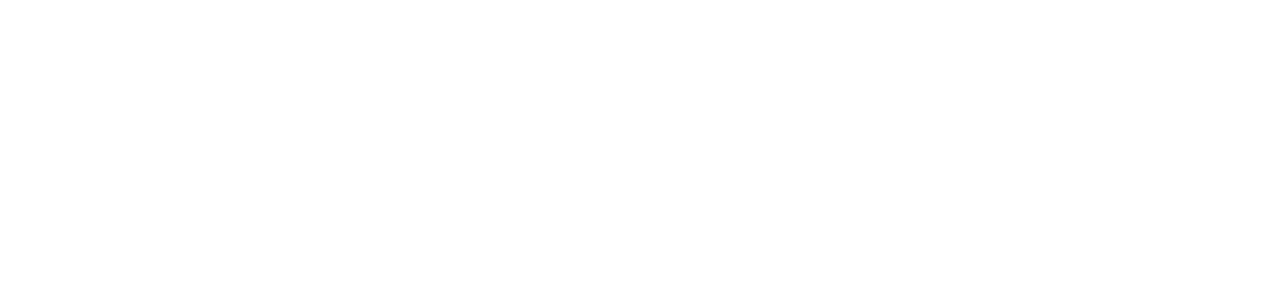
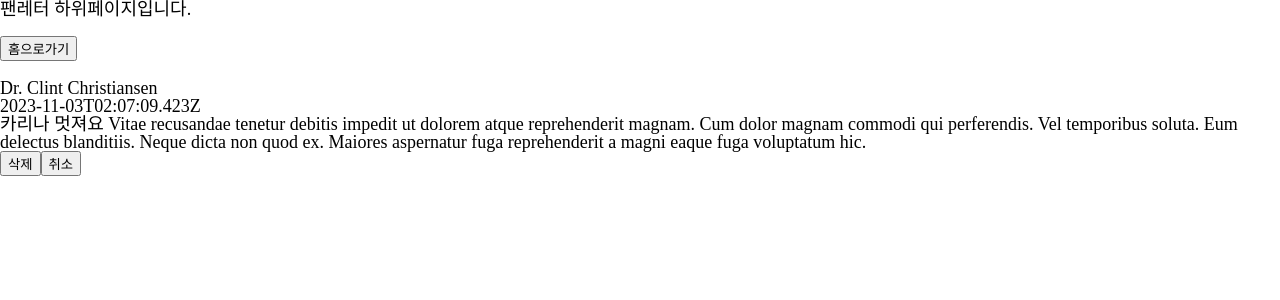
Before and after one commit to dpwl032/thunk-fanLetter-project, a React (Create React App) app: page /navi/1 in a window 1280 px wide. Before the commit this address had no page. Shown: the top 300 px of the page. Built offline with nearby package versions, Linux system fonts and the light colour scheme.

Commit message:
상세페이지 구현중 / id값 오류

```diff
--- a/src/Pages/Detail.jsx
+++ b/src/Pages/Detail.jsx
@@ -1,13 +1,39 @@
 import React from "react";
+import { useParams } from "react-router-dom";
+import { fakeData } from "shared/DummyData";
+import { Link } from "react-router-dom";
 
 function Detail(props) {
+  const params = useParams();
   // console.log(JSON.parse(localStorage.getItem("카리나")));
 
-  const a = JSON.parse(localStorage.getItem("카리나"));
-  const b = JSON.parse(localStorage.getItem("윈터"));
-  const c = JSON.parse(localStorage.getItem("지젤"));
-  console.log(props);
-  return <div></div>;
+  // const a = JSON.parse(localStorage.getItem("카리나"));
+  // const b = JSON.parse(localStorage.getItem("윈터"));
+  // const c = JSON.parse(localStorage.getItem("지젤"));
+
+  //넘겨오는 id와 fakeData에서 일치한 것만 보여주기
+  const foundLetter = fakeData.find((letter) => {
+    return letter.id === params.id;
+  });
+  console.log(foundLetter);
+  return (
+    <>
+      <div>팬레터 하위페이지입니다.</div>
+      <br />
+
+      <Link to="/">
+        <button>홈으로가기</button>
+      </Link>
+
+      <br />
+      <br />
+      <p>{foundLetter.nickname}</p>
+      <p>{foundLetter.createdAt}</p>
+      <p>{foundLetter.content}</p>
+      <button>삭제</button>
+      <button>취소</button>
+    </>
+  );
 }
 
 export default Detail;
--- a/src/Pages/Home.jsx
+++ b/src/Pages/Home.jsx
@@ -1,9 +1,6 @@
 import React, { useState } from "react";
 import { fakeData } from "shared/DummyData";
-import styled from "styled-components";
-import Detail from "./Detail";
-import Form from "components/Form";
-import Item from "components/Item";
+import { Link } from "react-router-dom";
 
 function Home() {
   const [name, setName] = useState("카리나");
@@ -22,8 +19,6 @@
 
   return (
     <>
-      <Detail>
-        {" "}
       <div>
         <button
           onClick={(e) => {
@@ -66,7 +61,10 @@
           닝닝
         </button>
       </div>
-      </Detail>
+
+      <Link to={`/detail`}>
+        <span style={{ cursor: "pointer" }}>➡️ Go to: </span>
+      </Link>
     </>
   );
 }
--- a/src/components/GlobalStyle.jsx
+++ b/src/components/GlobalStyle.jsx
@@ -7,9 +7,7 @@
     flex-direction: column;
 }
 
-div{
 
-}
 `;
 
 export default GlobalStyle;
--- a/src/components/Form.jsx
+++ b/src/components/LetterForm.jsx
@@ -7,7 +7,7 @@
   border: 1px solid black;
 `;
 
-function Form({ onSubmitLetter }) {
+function LetterForm({ onSubmitLetter }) {
   const handleSubmit = (e) => {
     e.preventDefault();
     const writedTo = e.target.writedTo.value;
@@ -80,4 +80,4 @@
   );
 }
 
-export default Form;
+export default LetterForm;
--- a/src/components/Header.jsx
+++ b/src/components/LettersHeader.jsx
@@ -8,7 +8,7 @@
   width: 800px;
 `;
 
-function Header() {
+function LettersHeader() {
   return (
     <>
       <StHeader>헤더 입니다.</StHeader>
@@ -16,4 +16,4 @@
   );
 }
 
-export default Header;
+export default LettersHeader;
--- a/src/components/Layout.jsx
+++ b/src/components/LettersLayout.jsx
@@ -1,10 +1,9 @@
 import React from "react";
-import Header from "./Header";
-import Nav from "./Nav";
-import Form from "./Form";
 import List from "./List";
 import Item from "./Item";
 import styled from "styled-components";
+import LettersNav from "./LettersNav";
+import LettersHeader from "./LettersHeader";
 
 const StLayout = styled.div`
   width: 100%;
@@ -13,14 +12,14 @@
   background-color: pink;
 `;
 
-function Layout() {
+function LettersLayout() {
   return (
     <>
       <StLayout>
         Layout 부분입니다
         <div>
-          <Header />
-          <Nav />
+          <LettersHeader />
+          <LettersNav />
           {/* <Form />
           <List /> */}
         </div>
@@ -29,4 +28,4 @@
   );
 }
 
-export default Layout;
+export default LettersLayout;
--- a/src/components/Nav.jsx
+++ b/src/components/LettersNav.jsx
@@ -1,7 +1,8 @@
 import React, { useState } from "react";
 import styled from "styled-components";
 import { fakeData } from "shared/DummyData";
-import Form from "./Form";
+import LetterForm from "components/LetterForm";
+import { Link } from "react-router-dom";
 
 const StNav = styled.div`
   height: 150px;
@@ -32,10 +33,10 @@
     background-color: red;
   } */
 `;
-//연예인들의 직업을 배열에 담는다.
+//이름을 배열에 담는다.
 const celebrityList = ["지젤", "카리나", "윈터", "닝닝"];
 
-//직업을 넣으면 어느 분야의 연예인인지 체크 후 직업을 리턴한다
+//이름을 넣으면 체크 후 누군지 리턴한다
 const celebrityJob = (who) => {
   switch (who) {
     case "지젤":
@@ -92,14 +93,12 @@
   text-overflow: ellipsis;
 `;
 
-function Nav() {
+function LettersNav() {
   const [name, setName] = useState("카리나");
 
   const onclickHandler = (who) => {
     setName(who);
-    // console.log("누구세욘?", who);
   };
-  //console.log("나는", name);
 
   const [letters, setLetters] = useState([...fakeData]);
 
@@ -107,12 +106,10 @@
     return data.writedTo === name;
   });
 
-  // console.log("test", filteredLetters);
   const onSubmitLetter = (nextLetter) => {
     setLetters((prevLetter) => [nextLetter, ...prevLetter]);
   };
 
-  console.log("Test", letters);
   return (
     <>
       <StNav>
@@ -133,7 +130,7 @@
           })}
         </StUl>
       </StNav>
-      <Form onSubmitLetter={onSubmitLetter} />
+      <LetterForm onSubmitLetter={onSubmitLetter} />
 
       {/* Item 컴포넌트부분 */}
       <div style={{ border: "1px solid black" }}>
@@ -141,6 +138,10 @@
           {filteredLetters.map((data) => {
             return (
               <StItemLi key={data.id}>
+                <Link
+                  to={`/navi/${data.id}`}
+                  style={{ textDecoration: "none", color: "black" }}
+                >
                   <LetterItems>
                     <ProfileImg>이미지</ProfileImg>
                     <LetterItem>
@@ -152,6 +153,7 @@
                       <br />
                     </LetterItem>
                   </LetterItems>
+                </Link>
               </StItemLi>
             );
           })}
@@ -161,4 +163,4 @@
   );
 }
 
-export default Nav;
+export default LettersNav;
--- a/src/index.js
+++ b/src/index.js
@@ -6,13 +6,9 @@
 import reportWebVitals from "./reportWebVitals";
 
 const root = ReactDOM.createRoot(document.getElementById("root"));
-root.render(
-  // <React.StrictMode>
-  <App />
-  // </React.StrictMode>
-);
+root.render(<App />);
 
 // If you want to start measuring performance in your app, pass a function
 // to log results (for example: reportWebVitals(console.log))
-// or send to an analytics endpoint. Learn more: https://bit.ly/CRA-vitals
+// or send tos an analytics endpoint. Learn more: https://bit.ly/CRA-vitals
 reportWebVitals();
--- a/src/shared/Router.js
+++ b/src/shared/Router.js
@@ -1,13 +1,15 @@
 import { BrowserRouter, Route, Routes } from "react-router-dom";
-import Layout from "components/Layout";
 import Detail from "pages/Detail";
+import LettersNav from "components/LettersNav";
 import Home from "pages/Home";
-
+import LettersLayout from "components/LettersLayout";
 const Router = () => {
   return (
     <BrowserRouter>
       <Routes>
-        <Route path="/" element={<Layout />} />
+        <Route path="/" element={<LettersLayout />} />
+        <Route path="navi" element={<LettersNav />} />
+        <Route path="navi/:id" element={<Detail />} />
         <Route path="detail" element={<Detail />} />
         <Route path="home" element={<Home />} />
       </Routes>
```
Lines whose indentation alone changed are shown as unchanged.
